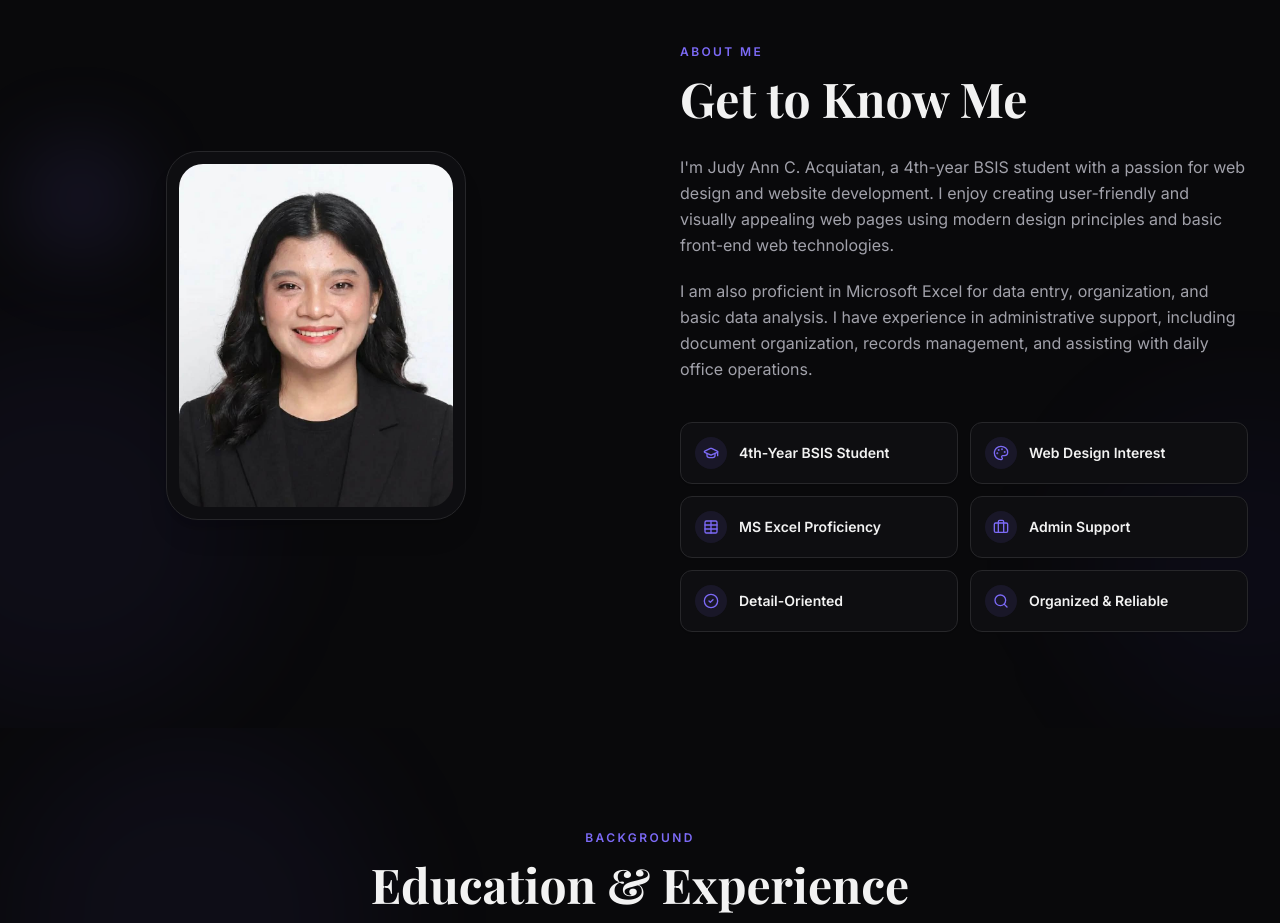
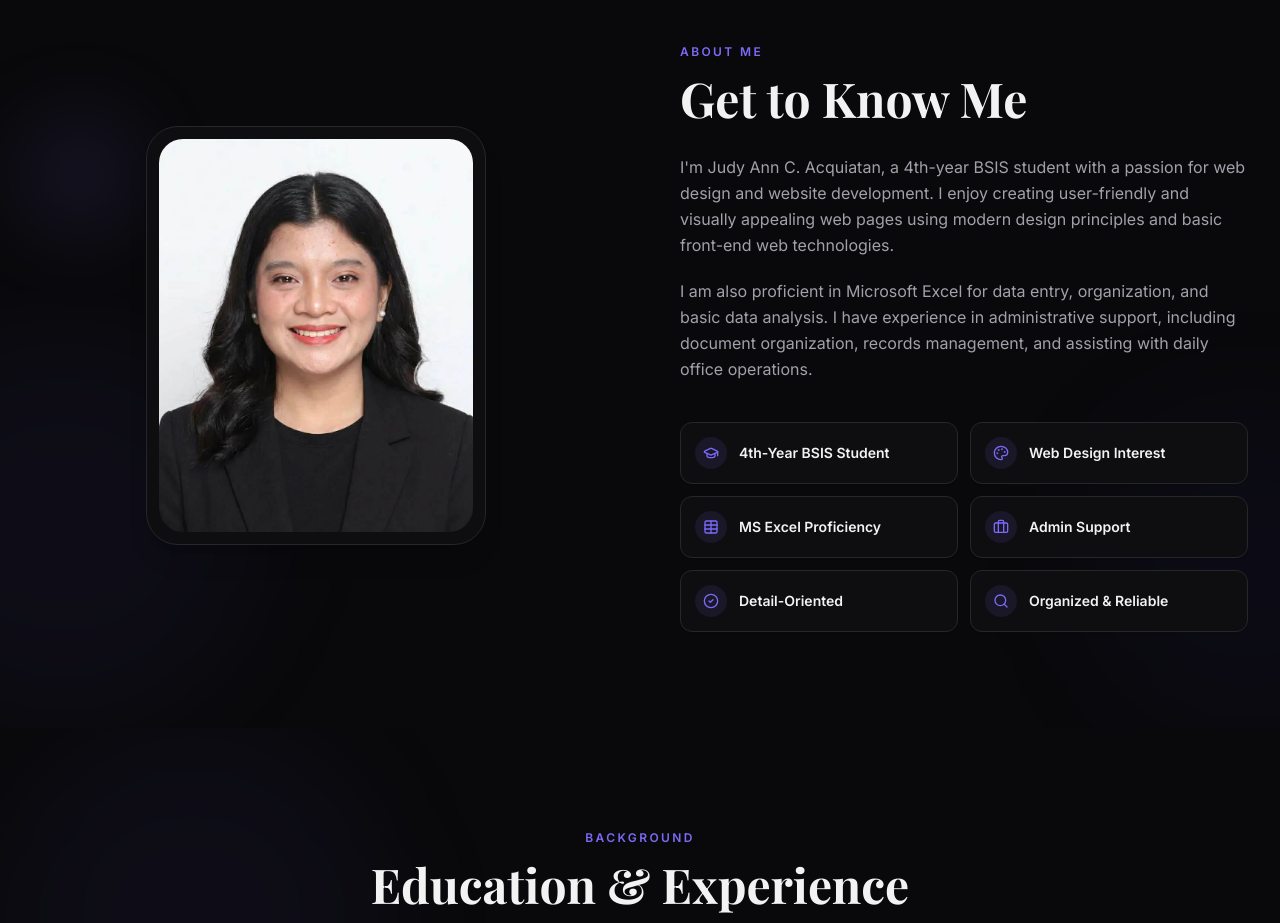
Before and after one commit to mikeangelocasono/Judt-Portfolio, a Next.js app: page / in a window 1280 px wide. Shown: the part 980-1903 px from the top of the page. Built offline with nearby package versions, Linux system fonts and the light colour scheme; a web font is replaced by a local one.

Commit message:
style: slightly enlarge about section profile picture again

```diff
--- a/src/components/sections/AboutSection.tsx
+++ b/src/components/sections/AboutSection.tsx
@@ -16,7 +16,7 @@ const AboutSection = () => {
         <div className="grid grid-cols-1 lg:grid-cols-2 gap-12 lg:gap-20 items-center">
           <Reveal className="relative">
             <div className="absolute -top-4 -left-4 w-32 h-32 bg-primary/10 rounded-full blur-2xl" />
-            <div className="relative overflow-hidden rounded-[2rem] border border-border bg-card p-3 shadow-xl group max-w-[70%] sm:max-w-[300px] mx-auto">
+            <div className="relative overflow-hidden rounded-[2rem] border border-border bg-card p-3 shadow-xl group max-w-[75%] sm:max-w-[340px] mx-auto">
               <div className="relative aspect-[4/5] overflow-hidden rounded-[1.5rem]">
                 <Image
                   src="/Judy Profile.jpg"
```
